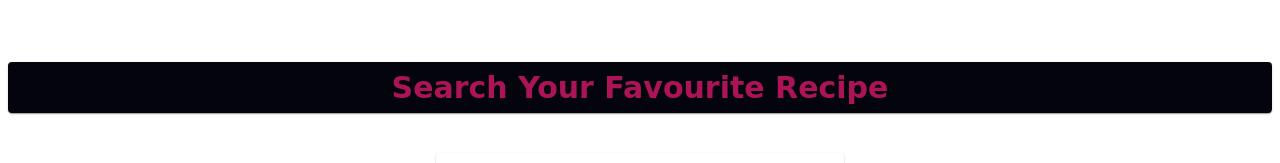
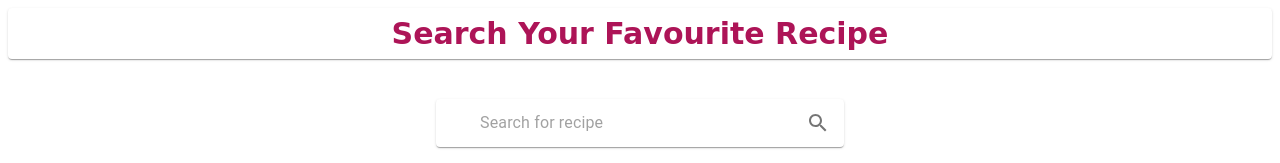
Before and after one commit to Ankita196/Recipe-Search-App, a React (Create React App) app: page / in a window 1280 px wide. Shown: the top 163 px of the page. Built offline with nearby package versions, Linux system fonts and the light colour scheme; no server answers.

Commit message:
1 file modified

```diff
--- a/src/App.js
+++ b/src/App.js
@@ -32,8 +32,8 @@ const useStyles = makeStyles(theme => ({
     color: '#ad1457',
 
     justifyContent: 'center',
-    fontFamily: ['Comic Sans MS', 'Comic Sans'],
-    backgroundColor: 'rgb(4, 5, 12)'
+    fontFamily: ['Comic Sans MS', 'Comic Sans']
+    // backgroundColor: 'rgb(4, 5, 12)'
   },
   roots: {
     display: 'flex',
@@ -74,9 +74,6 @@ export default function App() {
   return (
     <div>
       <Grid item xs={12}>
-        <br />
-        <br />
-        <br />
         <Paper
           className={classes.heading}
           style={{ fontSize: 30, fontWeight: 'bold' }}
```
